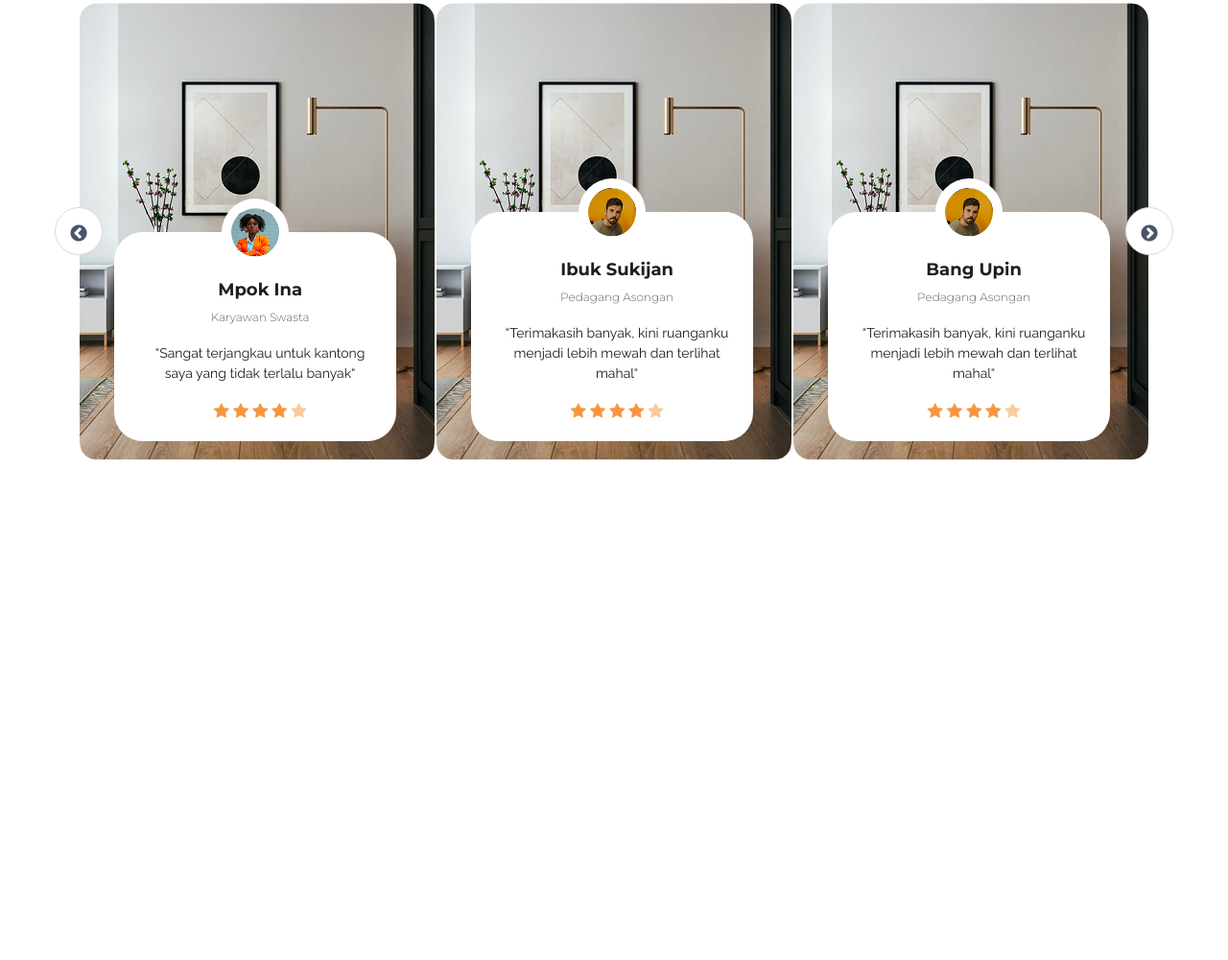
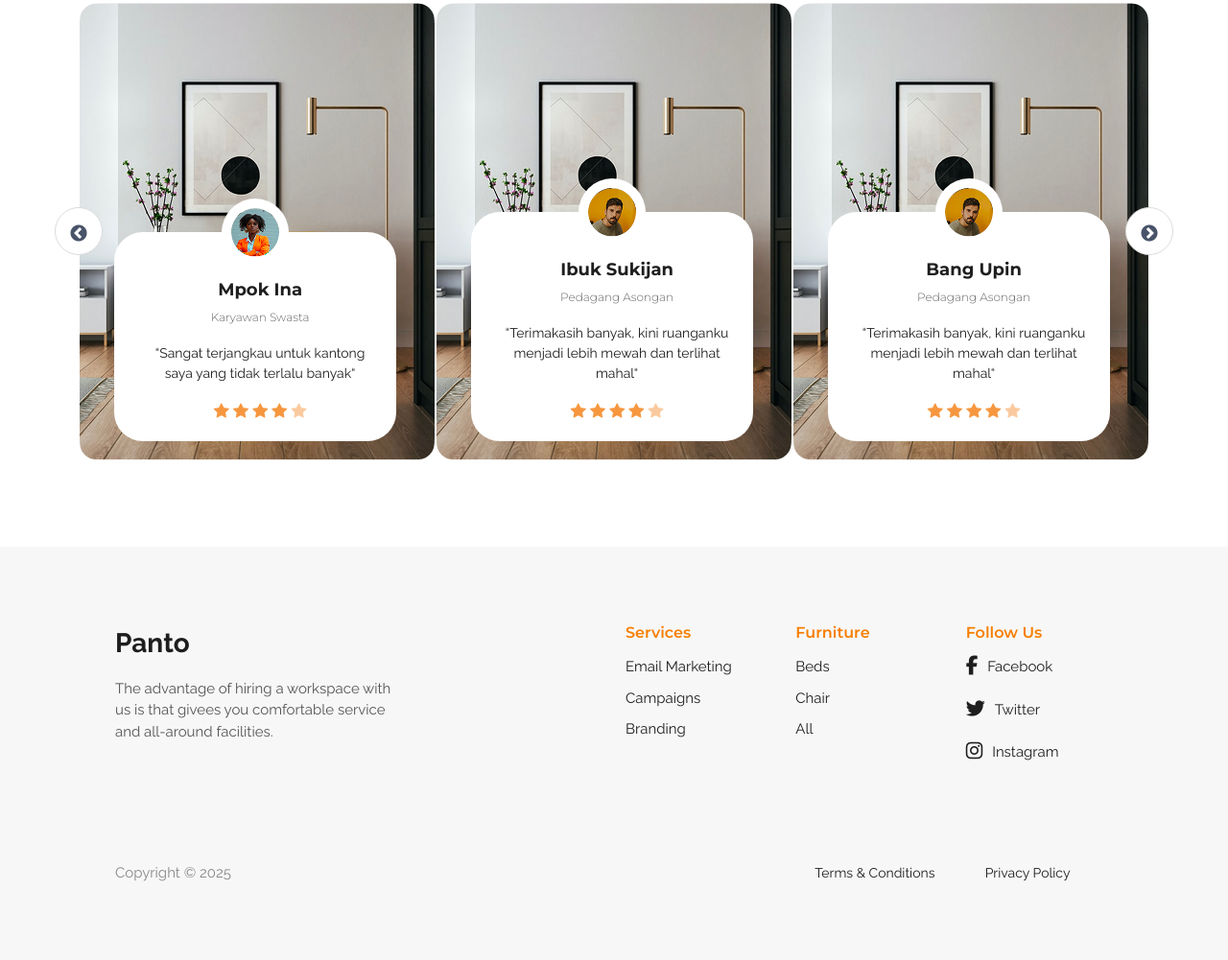
Before and after one commit to Brayandrad3/Taller-Practico-Bootstrap-Landing-Page-Panto, a plain HTML site: page index.html in a window 1280 px wide. Shown: the part 4686-5687 px from the top of the page at 96% size. Before the commit the page ends 5256 px from the top, so only its background shows below. Drawn offline with nearby package versions, Linux system fonts and the light colour scheme; a web font is replaced by a local one.

Commit message:
Footer agregado con sus respectivos estilos, faltan detalles

```diff
--- a/css/style.css
+++ b/css/style.css
@@ -792,3 +792,108 @@ header .bag-button .counter-products {
     color: #0D1B39;
 
 }
+
+
+/* Estilos del Footer */
+
+
+
+footer {
+    width: 100%;
+    background: #f7f7f7;
+    position: relative;
+}
+
+footer .info {
+    padding: 80px 50px;
+}
+
+footer .logo {
+    font-size: 28px;
+    color: var(--dark-color);
+    text-decoration: none;
+    font-weight: 700;
+    display: inline-block;
+    margin-bottom: 15px;
+}
+
+footer p {
+    color: #555;
+    font-size: 15px;
+    margin: 0;
+    padding-right: 30px;
+}
+
+footer h3 {
+    color: #f77f00;
+    /* naranja */
+    font-size: 16px;
+    font-weight: 600;
+    margin-bottom: 15px;
+}
+
+footer .col-footer a {
+    display: block;
+    text-decoration: none;
+    font-size: 15px;
+    color: var(--dark-color);
+    margin-bottom: 10px;
+    transition: 0.3s;
+}
+
+footer .col-footer a:hover {
+    color: #f77f00;
+}
+
+footer ul {
+    list-style: none;
+    padding: 0;
+    margin: 0;
+}
+
+footer ul li {
+    margin-bottom: 12px;
+    display: flex;
+    align-items: center;
+}
+
+footer ul li i {
+    margin-right: 10px;
+    font-size: 20px;
+    color: var(--dark-color);
+    margin-top: -12px;
+}
+
+footer .footer-bottom {
+    border-top: 1px solid transparent;
+    /* para dar separación */
+    padding-top: 80px;
+    font-size: 14px;
+}
+
+footer .copy {
+    color: #888;
+}
+
+footer .footer-bottom a {
+    color: var(--dark-color);
+    text-decoration: none;
+    font-size: 14px;
+    margin-left: 20px;
+    transition: 0.3s;
+}
+
+footer .footer-bottom a:hover {
+    color: #f77f00;
+}
+
+
+
+
+/* 5. TABLET  RESPONSIVE*/
+@media screen and (min-width:768px) and (max-width: 100px) {}
+
+/* 6. SMARTPHONE RESPONSIVE*/
+
+
+@media screen and (min-width:320px) and (max-width: 767px) {}
--- a/index.html
+++ b/index.html
@@ -1010,6 +1010,53 @@
     </main>
 
 
+    <footer>
+        <div class="container info">
+            <div class="row">
+                <div class="col-md-6">
+                    <a href="#" class="logo">Panto</a>
+                    <p>
+                        The advantage of hiring a workspace with <br>us is that givees you
+                        comfortable service <br>and all-around facilities.
+                    </p>
+                </div>
+                <div class="col-md-2 col-footer">
+                    <h3>Services</h3>
+                    <a href="#">Email Marketing</a>
+                    <a href="#">Campaigns</a>
+                    <a href="#">Branding</a>
+                </div>
+                <div class="col-md-2 col-footer">
+                    <h3>Furniture</h3>
+                    <a href="#">Beds</a>
+                    <a href="#">Chair</a>
+                    <a href="#">All</a>
+                </div>
+                <div class="col-md-2 col-footer">
+                    <h3>Follow Us</h3>
+                    <ul>
+                        <li><i class="fa-brands fa-facebook-f"></i> <a href="#">Facebook</a></li>
+                        <li><i class="fa-brands fa-twitter"></i> <a href="#">Twitter</a></li>
+                        <li><i class="fa-brands fa-instagram"></i> <a href="#">Instagram</a></li>
+                    </ul>
+                </div>
+            </div>
+
+            <div class="row footer-bottom">
+                <div class="col-lg-8">
+                    <p class="copy">Copyright © 2025</p>
+                </div>
+                <div class="col-lg-2">
+                    <a href="#">Terms & Conditions</a>
+                </div>
+                <div class="col-lg-2">
+                    <a href="#">Privacy Policy</a>
+                </div>
+            </div>
+        </div>
+    </footer>
+
+
 
     <!-- jQuery (necesario para Slick) -->
     <script src="https://code.jquery.com/jquery-3.6.0.min.js"></script>
```
